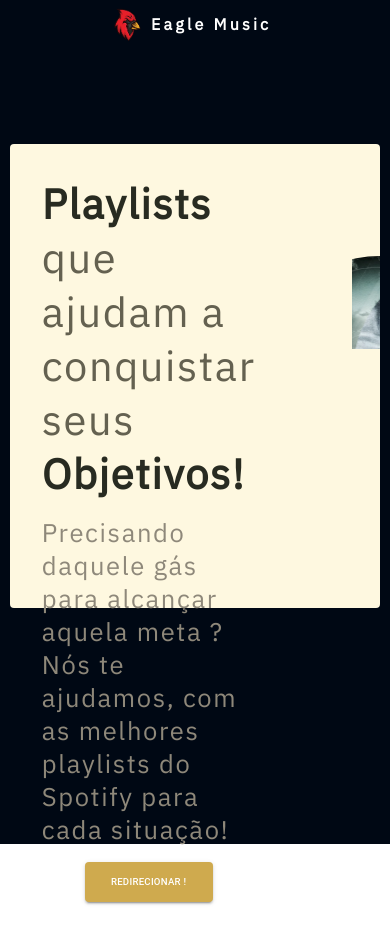
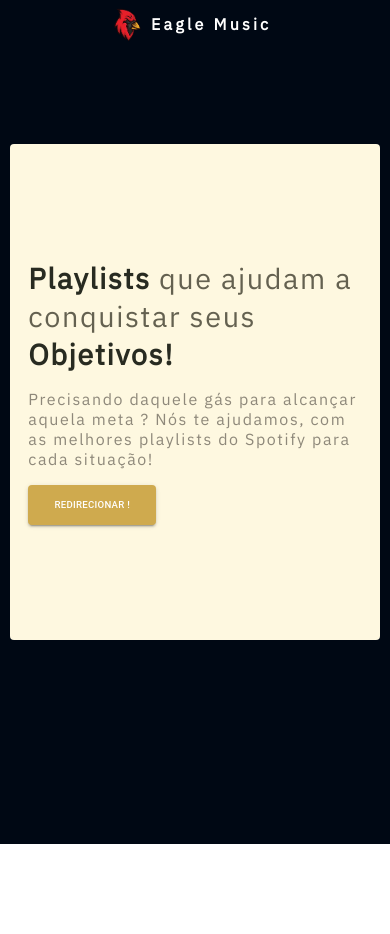
Before and after one commit to otavioaraujo08/react-music-library, a React (Vite) app: page / in a window 390 px wide. After the commit the page ends 844 px from the top, so only its background shows below. Built offline with nearby package versions, Linux system fonts and the light colour scheme; no server answers.

Commit message:
feat: update responsivty and properties styles

```diff
--- a/src/pages/home/banner/styles.ts
+++ b/src/pages/home/banner/styles.ts
@@ -2,28 +2,46 @@
 
 export const Banner = styled.div`
     width: 95%;
-    height: 55vh;
+    height: 31rem;
     background: #fef8e0;
     border-radius: 4px;
 
     display: grid;
-    grid-template-columns: repeat(2, 1fr);
+    grid-template-columns: repeat(5, 1fr);
     grid-template-rows: 1fr;
     grid-column-gap: 0px;
     grid-row-gap: 0px;
+
+    @media (max-width: 820px) {
+        display: flex;
+        justify-content: center;
+        align-items: center;
+    }
 `;
 
 export const BannerGrid = styled.div`
+    grid-area: 1 / 3 / 2 / 6;
+    height: 100%;
+    width: 95%;
     display: flex;
+    flex-wrap: wrap;
     flex-direction: column;
     gap: 1rem;
-    padding: 2rem;
     justify-content: center;
-    align-items: center;
+
+    @media (max-width: 820px) {
+        text-align: center;
+        width: 90%;
+    }
 `;
 
 export const CarouselBanner = styled.div`
+    grid-area: 1 / 1 / 2 / 3;
     overflow: hidden;
+
+    @media (max-width: 820px) {
+        display: none;
+    }
 `;
 
 export const Title = styled.h1`
@@ -38,6 +56,18 @@
         font-weight: 600;
         color: #282b21;
     }
+
+    @media (max-width: 1500px) {
+        font-size: 2.4rem;
+    }
+
+    @media (max-width: 1200px) {
+        font-size: 2rem;
+    }
+
+    @media (max-width: 800px) {
+        font-size: 1.8rem;
+    }
 `;
 
 export const SubTitle = styled.h1`
@@ -47,4 +77,16 @@
     font-family: 'IBM Plex Sans', sans-serif;
     letter-spacing: 0.1rem;
     text-align: left;
+
+    @media (max-width: 1200px) {
+        font-size: 1.4rem;
+    }
+
+    @media (max-width: 800px) {
+        font-size: 1.2rem;
+    }
+
+    @media (max-width: 600px) {
+        font-size: 1rem;
+    }
 `;
```
